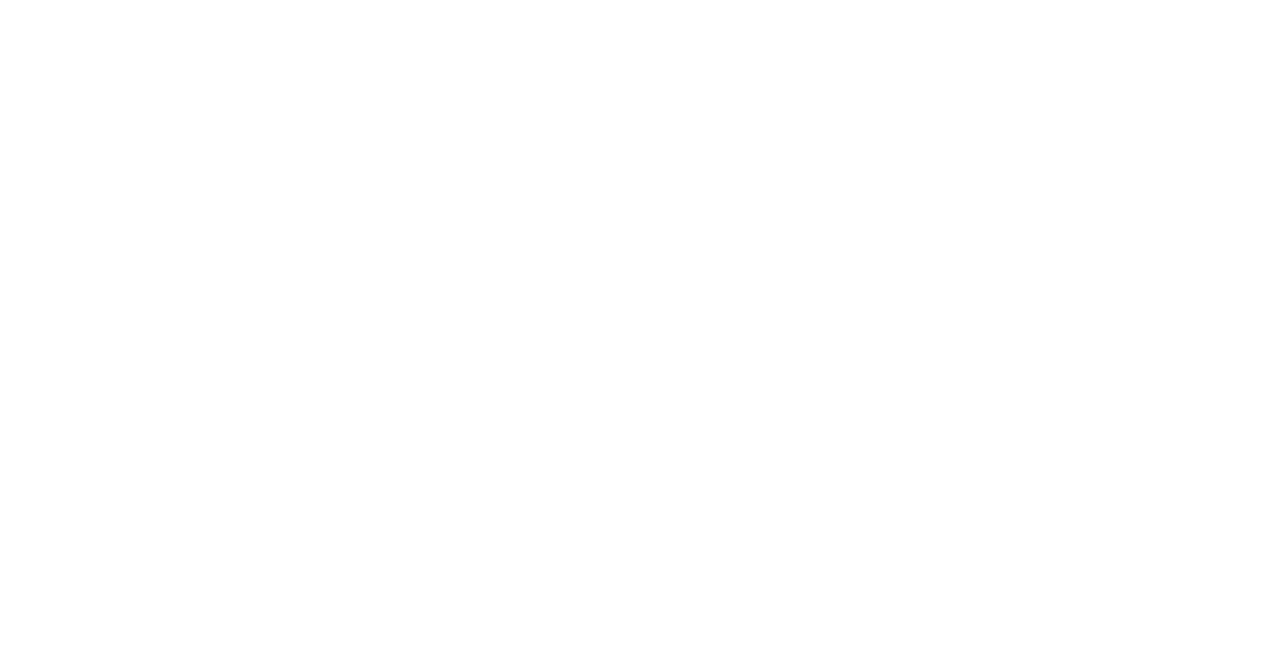
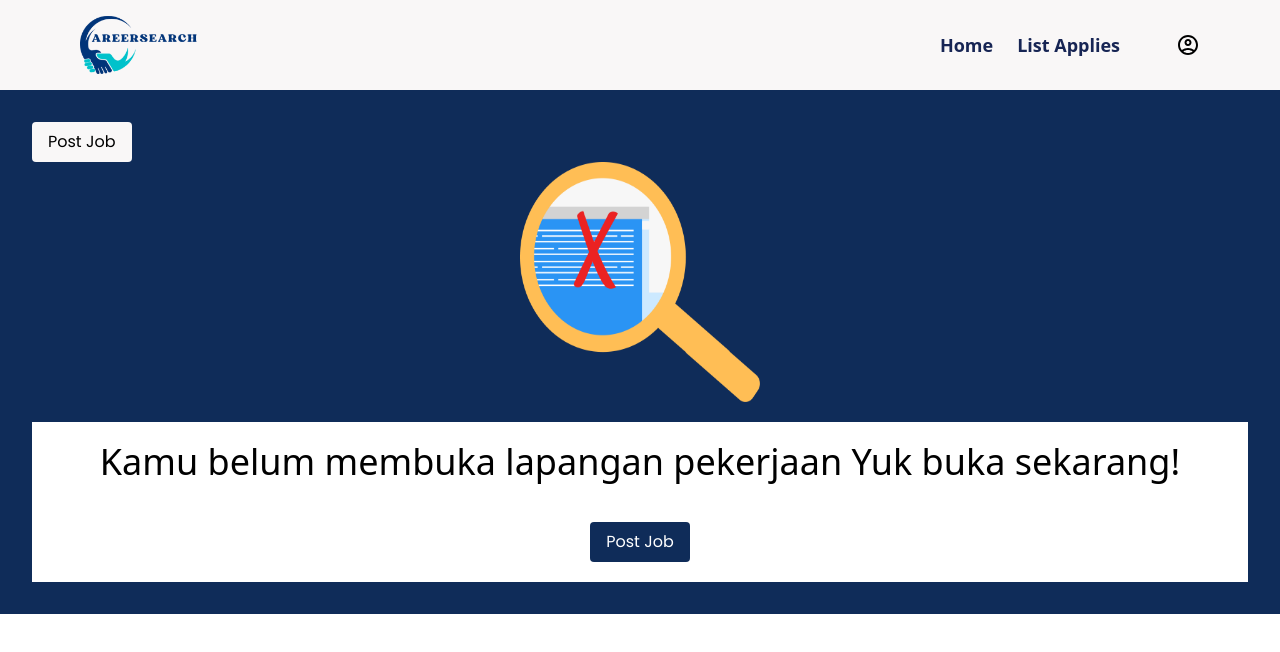
Before and after one commit to widiapuspitasar/CareerSearch_ProjectRevou, a React (Vite) app in the folder company/: page /emptystate in a window 1280 px wide. Before the commit this address had no page. Shown: the top 652 px of the page. Built offline with nearby package versions, Linux system fonts and the light colour scheme.

Commit message:
update empty state

```diff
--- a/company/src/App.jsx
+++ b/company/src/App.jsx
@@ -20,6 +20,7 @@
 import Mainpagecompany from './pages/company/mainpagecompany';
 import Postjob from './pages/company/postjob';
 import Profile2 from './pages/company/profile';
+import Emptystate from './pages/company/emptystate';
 import Jobdetailcompany from './pages/company/jobdetailcompany';
 import Profilecompany from './pages/company/profilecompany';
 import '../src/App.css'
@@ -47,6 +48,7 @@
       <Route path="/signupcompany" element={<Signupcompany />} />
       <Route path="/mainpagecompany" element={<Mainpagecompany />} />
       <Route path="/profile" element={<Profile2 />} />
+      <Route path="/emptystate" element={<Emptystate />} />
       <Route path="/postjob" element={<Postjob />} />
       <Route path="/jobdetailcompany" element={<Jobdetailcompany />} />
       <Route path="/profilecompany" element={<Profilecompany />} />
--- /dev/null
+++ b/company/src/pages/company/emptystate.jsx
@@ -0,0 +1,32 @@
+import React from "react";
+import Maincompany from "../../component/maincompany";
+
+function Emptystate() {
+    return (
+        <div>
+            <section>
+                <Maincompany />
+            </section>
+            <section className='w-full p-8 bg-[#0F2C59]'>
+              <div className="container mx-auto">
+                <div className="">
+                    <button className="bg-[#F9F7F7] font-poppins px-4 py-2 rounded mb-5 md:mb-0">Post Job</button>
+                    <div className="flex items-center justify-center">
+                        <img src="assets/emptystate.png" className="w-[5rem] h-[5rem] md:w-[15rem] md:h-[15rem]" alt="Profile" />
+                    </div>
+                </div>
+                <div className="container mx-auto bg-white mt-5">
+                  <div className="flex flex-col items-center gap-10">
+                    <p className="text-xl text-bold mt-5 text-center md:text-left md:text-4xl">Kamu belum membuka lapangan pekerjaan Yuk buka sekarang!</p>
+                    <div className="mb-5 text-center md:text-left">
+                      <button className="bg-[#0F2C59] text-white font-poppins px-4 py-2 rounded">Post Job</button>
+                    </div>
+                  </div>
+                </div>
+              </div>
+            </section>
+        </div>
+    );
+};
+
+export default Emptystate;
```
Also changed, not shown: company/public/assets/emptystate.png (added).
